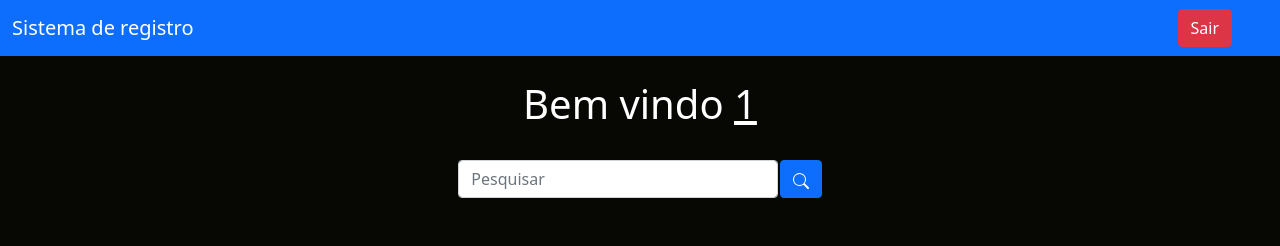
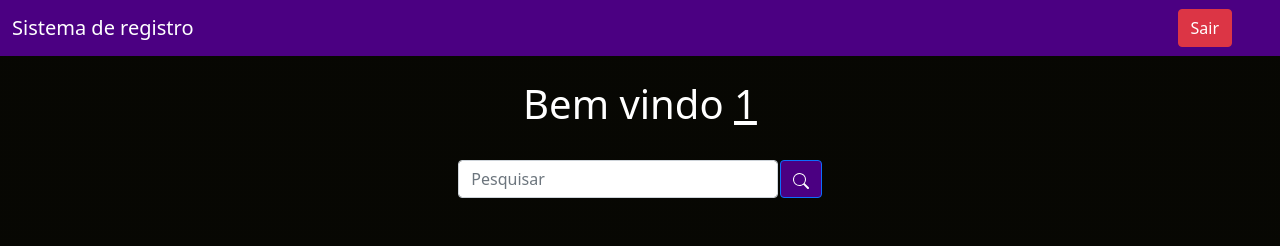
Before and after one commit to gabrielgt5/SC---Cadastro, a PHP site: page /app/views/sistema.php in a window 1280 px wide. Shown: the top 246 px of the page. Run offline with PHP 8.4, Linux system fonts and the light colour scheme; the visitor is signed in with stand-in values (Sample User, id 1); data that the repository does not hold is empty.

Commit message:
Update sistema.php

```diff
--- a/app/views/sistema.php
+++ b/app/views/sistema.php
@@ -44,15 +44,16 @@
             justify-content: center;
             gap: .1%;
         }
+
+        .bg{
+            background-color: indigo;
+        }
     </style>
 </head>
 <body>
-    <nav class="navbar navbar-expand-lg navbar-dark bg-primary">
+    <nav class="navbar navbar-expand-lg navbar-dark bg">
         <div class="container-fluid">
             <a class="navbar-brand" href="#">Sistema de registro</a>
-            <button class="navbar-toggler" type="button" data-bs-toggle="collapse" data-bs-target="#navbarNav" aria-controls="navbarNav" aria-expanded="false" aria-label="Toggle navigation">
-                <span class="navbar-toggler-icon"></span>
-            </button>
         </div>
         <div class="d-flex">
             <a href="../controllers/sair.php" class="btn btn-danger me-5">Sair</a>
@@ -65,7 +66,7 @@
     <br>
     <div class="box-search">
         <input type="search" class="form-control w-25" placeholder="Pesquisar" id="pesquisar">
-        <button onclick="searchData()" class="btn btn-primary">
+        <button onclick="searchData()" class="bg btn btn-primary">
             <svg xmlns="http://www.w3.org/2000/svg" width="16" height="16" fill="currentColor" class="bi bi-search" viewBox="0 0 16 16">
                 <path d="M11.742 10.344a6.5 6.5 0 1 0-1.397 1.398h-.001c.03.04.062.078.098.115l3.85 3.85a1 1 0 0 0 1.415-1.414l-3.85-3.85a1.007 1.007 0 0 0-.115-.1zM12 6.5a5.5 5.5 0 1 1-11 0 5.5 5.5 0 0 1 11 0z"/>
             </svg>
```
